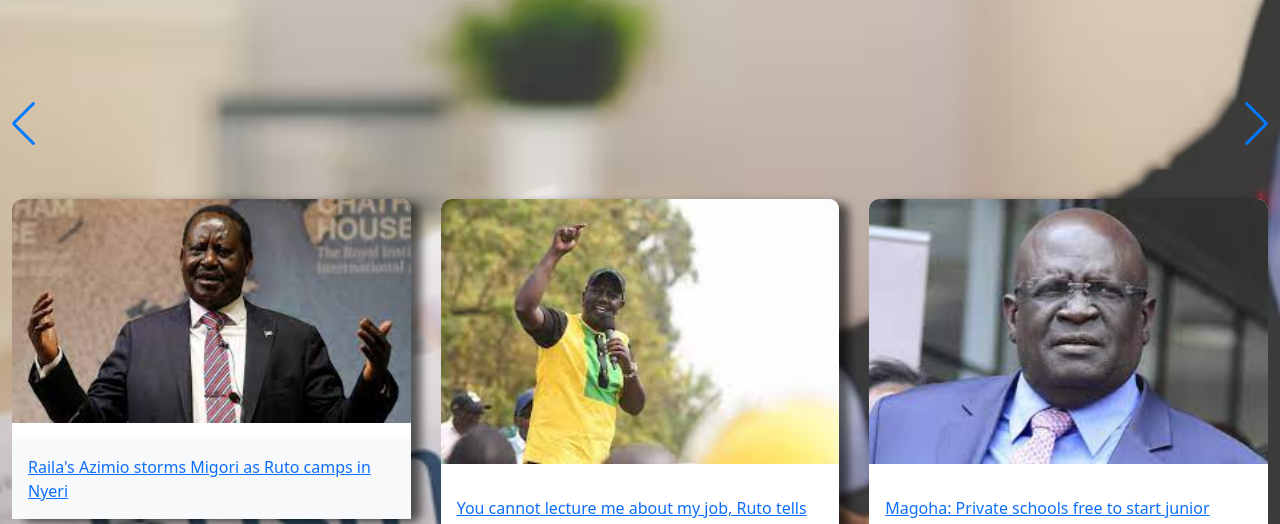
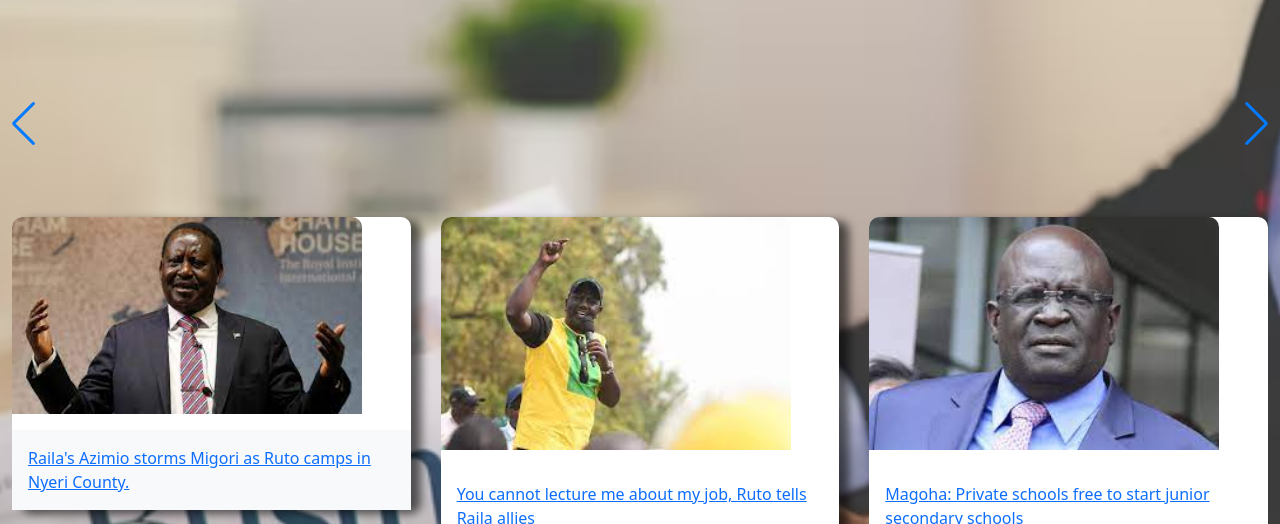
Before and after one commit to Fathyy/Tv-station-website, a plain HTML site: page index.html in a window 1280 px wide. Shown: the part 276-800 px from the top of the page. Drawn offline with nearby package versions, Linux system fonts and the light colour scheme; a web font is replaced by a local one.

Commit message:
more stuff

```diff
--- a/index.html
+++ b/index.html
@@ -21,7 +21,7 @@
 </head>
 <body>
     <!-- name and navbar begins -->
-    <section class="introduction container-fluid name-navbar">
+    <section class="container-fluid name-navbar">
         <div class="row">
             <div class="col-sm-12 col-md-12 col-lg-4">
                 <div class="title">
@@ -75,14 +75,14 @@
 
 
           <div class="swiper-slide d-flex justify-content-center">
-            <div class="card" >
+            <div class="card card-1 h-100">
               <figure>
-                <img src="./images/raila.jpg" alt="Business" >
+                <img src="./images/raila.jpg" class="card-img-top">
               </figure>
 
               <div class="card-body bg-light d-flex flex-column justify-content-center">
 
-                <a class="card-text">Raila's Azimio storms Migori as Ruto camps in Nyeri
+                <a class="card-text">Raila's Azimio storms Migori as Ruto camps in Nyeri County.
                 </a>
               </div>
             </div>
@@ -90,9 +90,9 @@
 
 
           <div class="swiper-slide d-flex justify-content-center">
-            <div class="card" >
+            <div class="card card-1 h-100">
               <figure >
-                <img src="./images/ruto.jpg" >
+                <img src="./images/ruto.jpg" class="card-img-top">
               </figure>
 
               <div class="card-body">
@@ -105,9 +105,9 @@
 
 
           <div class="swiper-slide d-flex justify-content-center">
-           <div class="card" >
+           <div class="card card-1 h-100">
              <figure >
-               <img src="./images/magoha.jpg" >
+               <img src="./images/magoha.jpg" class="card-img-top">
              </figure>
 
              <div class="card-body">
@@ -121,10 +121,9 @@
 
 
           <div class="swiper-slide d-flex justify-content-center">
-            <div class="card" >
+            <div class="card card-1 h-100">
              <figure >
-              <img src="./images/huru.jpg" class="
-        ">
+              <img src="./images/huru.jpg" class="card-img-top">
              </figure>
 
              <div class="card-body">
--- a/style.css
+++ b/style.css
@@ -43,17 +43,19 @@ body{
          height: 600px;
     }
     /* css for card slider starts */
-    .card{
+
+    .card-1{
        width: 38rem;
        border-radius: 10px;
        border:none;
        box-shadow: 10px 4px 10px rgba(0,0,0,0.6);
       }
 
-    img{
-     width: 100%;
+    .card-1 img{
+     width: 350px;
      border-radius:10px 10px 0 0;
     }
+
     .long-one{
         background-image: url(./images/Business.avif);
         background-attachment: fixed;
@@ -61,7 +63,7 @@ body{
         background-repeat: no-repeat;
         background-size: cover;
         opacity: 100%;
-       padding-top: 0;
+        margin-top: 0;
     }
 
     .swiper-container{
```
